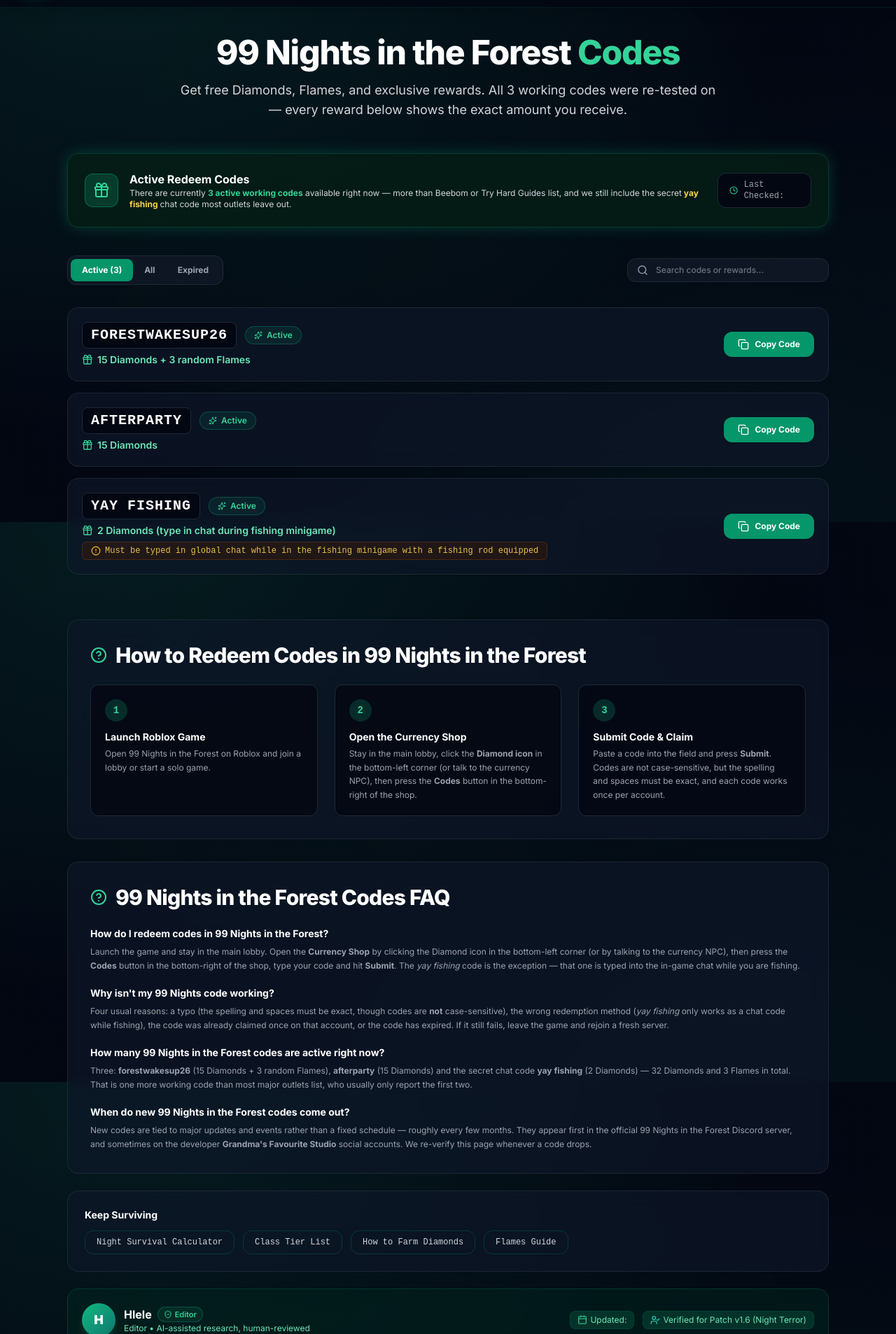
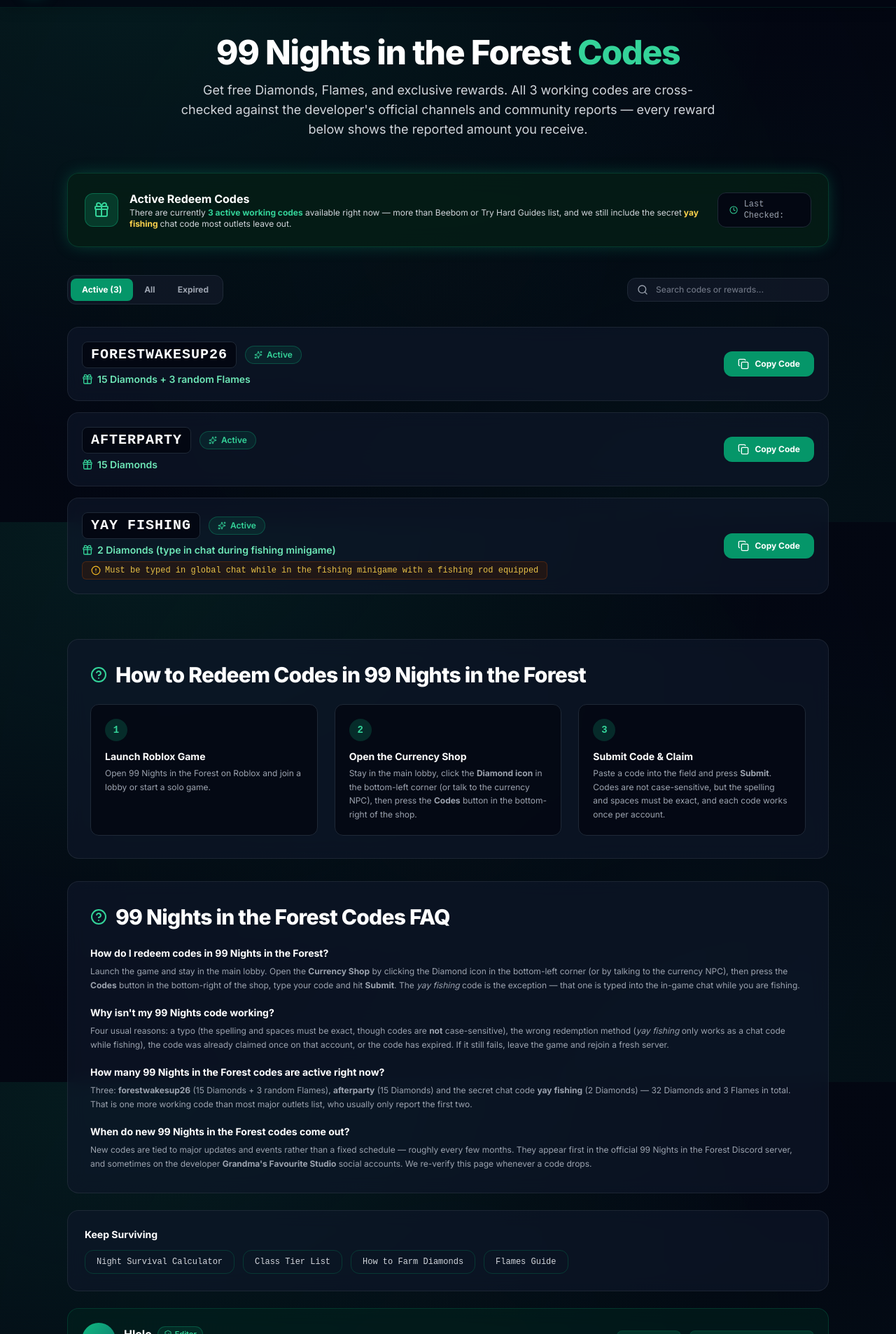
Before and after one commit to lianlele168/99-nights-wiki, a Next.js app: page /codes in a window 1280 px wide. Shown: the part 54-1960 px from the top of the page at 70% size. Built offline with nearby package versions, Linux system fonts and the light colour scheme.

Commit message:
fix(eaeat): remove fabricated author personas and unverified 'verified' claims

```diff
--- a/src/app/codes/CodesClient.tsx
+++ b/src/app/codes/CodesClient.tsx
@@ -59,7 +59,7 @@
           99 Nights in the Forest <span className="text-emerald-400">Codes</span>
         </h1>
         <p className="text-gray-300 text-base sm:text-lg">
-          Get free Diamonds, Flames, and exclusive rewards. All 3 working codes were re-tested on — every reward below shows the exact amount you receive.
+          Get free Diamonds, Flames, and exclusive rewards. All 3 working codes are cross-checked against the developer&apos;s official channels and community reports — every reward below shows the reported amount you receive.
         </p>
       </div>
 
--- a/src/components/AuthorCard.tsx
+++ b/src/components/AuthorCard.tsx
@@ -28,7 +28,7 @@
           </div>
           <div className="flex items-center gap-1 bg-emerald-900/50 px-2.5 py-1 rounded-lg border border-emerald-800/40">
             <UserCheck className="w-3.5 h-3.5 text-teal-400" />
-            <span>Verified for Patch v1.6 (Night Terror)</span>
+            <span>Patch v1.6 (Night Terror)</span>
           </div>
         </div>
       </div>
```
